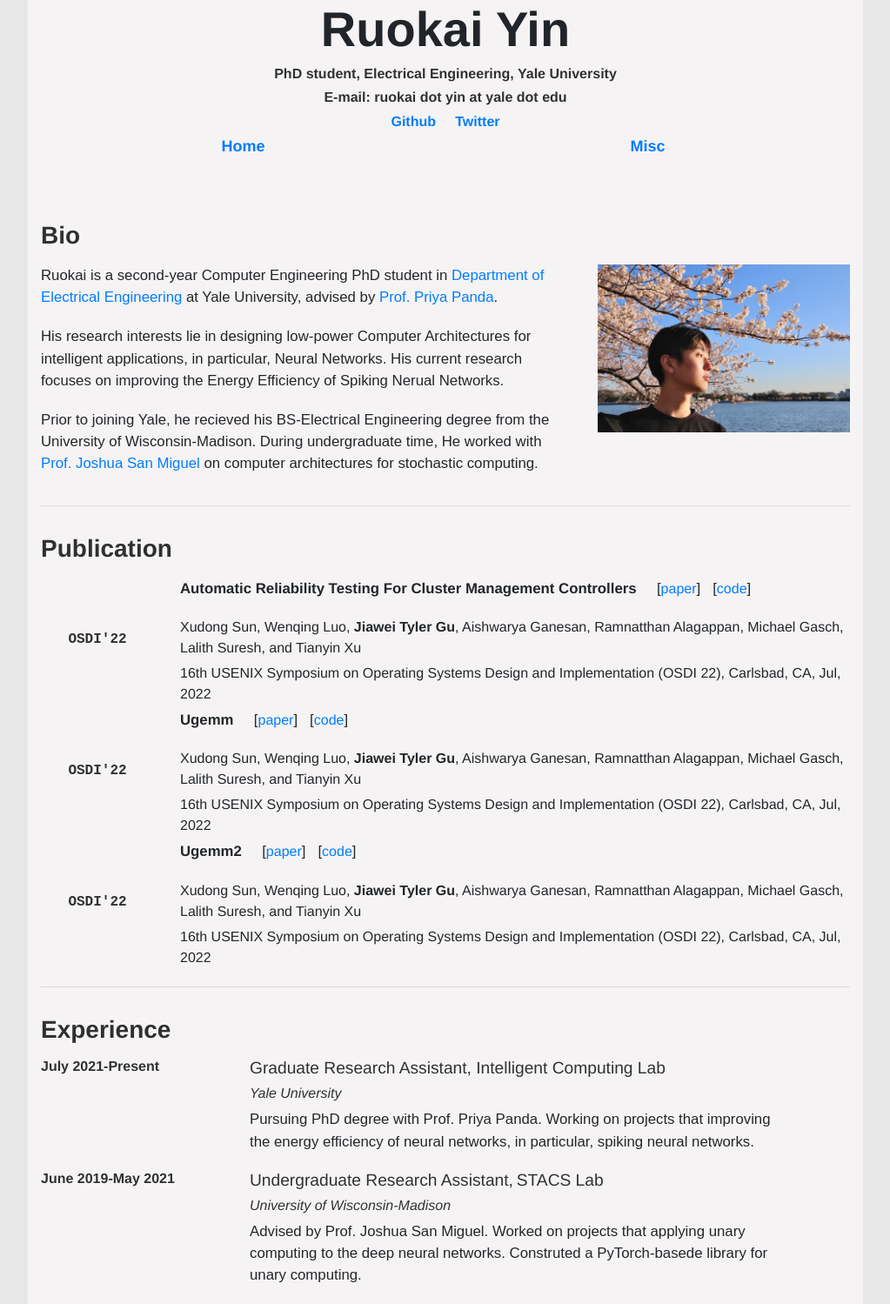
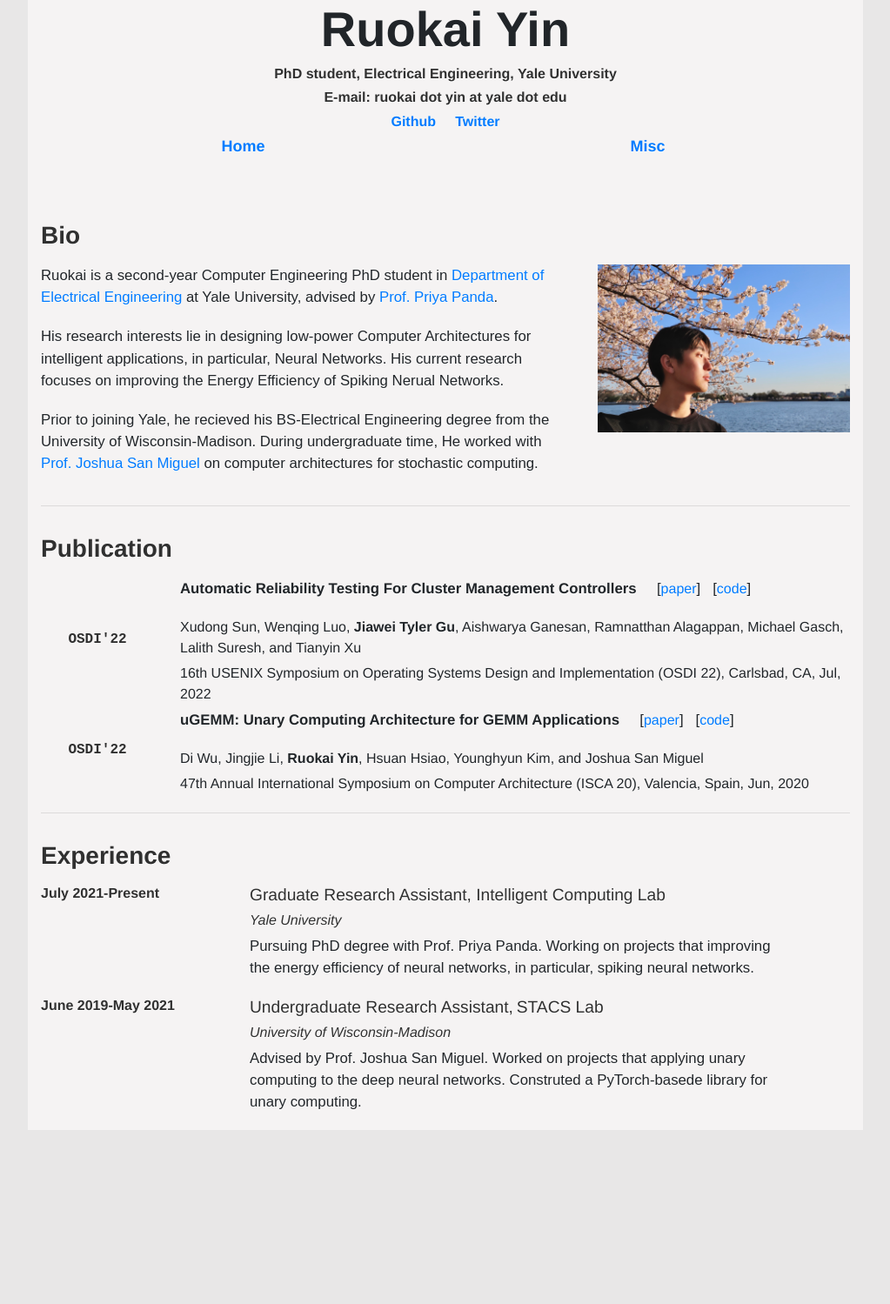
Before and after one commit to RuokaiYin/RuokaiYin.github.io, a Jekyll site: the page built from index.html, in a window 1280 px wide. Shown: the whole page at 87% size, without its empty margins (128-1151 px from the left). Built offline with Jekyll 4.4.1, drawn with Linux system fonts in a browser that asks for light colours; after the commit the page ends 1299 px from its top, so only the background shows below that.

Commit message:
add one paper for testing

```diff
--- a/_data/publications.yml
+++ b/_data/publications.yml
@@ -12,30 +12,15 @@
   file: sieve.pdf
   code: https://github.com/sieve-project/sieve
 
-- title: Ugemm
+- title: "uGEMM: Unary Computing Architecture for GEMM Applications"
   author: >
-    Xudong Sun, Wenqing Luo, <b>Jiawei Tyler Gu</b>,
-    Aishwarya Ganesan, Ramnatthan Alagappan,  Michael Gasch,
-    Lalith Suresh, and Tianyin Xu
-  booktitle: 16th USENIX Symposium on Operating Systems Design and Implementation (OSDI 22)
-  year: 2022
-  month: Jul
-  address: Carlsbad, CA
-  publisher: USENIX Association
+    Di Wu, Jingjie Li, <b>Ruokai Yin</b>,
+    Hsuan Hsiao, Younghyun Kim, and Joshua San Miguel
+  booktitle: 47th Annual International Symposium on Computer Architecture (ISCA 20)
+  year: 2020
+  month: Jun
+  address: Valencia, Spain
+  publisher: IEEE
   conference: OSDI'22
-  file: sieve.pdf
-  code: https://github.com/sieve-project/sieve
-
-- title: Ugemm2
-  author: >
-    Xudong Sun, Wenqing Luo, <b>Jiawei Tyler Gu</b>,
-    Aishwarya Ganesan, Ramnatthan Alagappan,  Michael Gasch,
-    Lalith Suresh, and Tianyin Xu
-  booktitle: 16th USENIX Symposium on Operating Systems Design and Implementation (OSDI 22)
-  year: 2022
-  month: Jul
-  address: Carlsbad, CA
-  publisher: USENIX Association
-  conference: OSDI'22
-  file: sieve.pdf
-  code: https://github.com/sieve-project/sieve
+  file: ugemm.pdf
+  code: https://github.com/diwu1990/UnarySim
```
Also changed, not shown: 3 other files.
